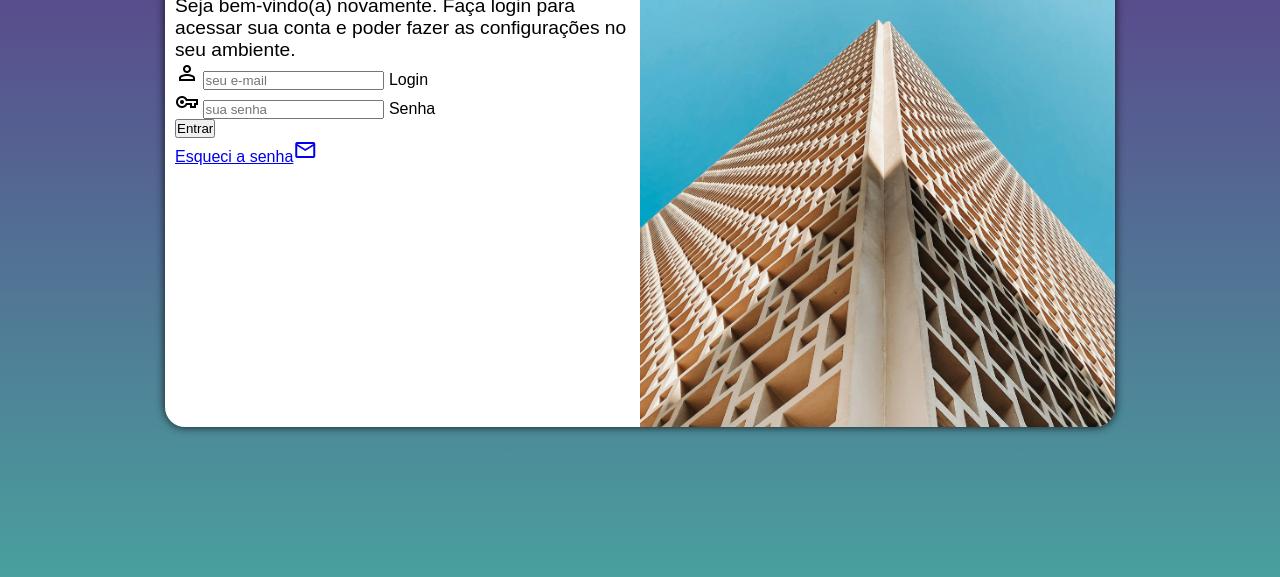
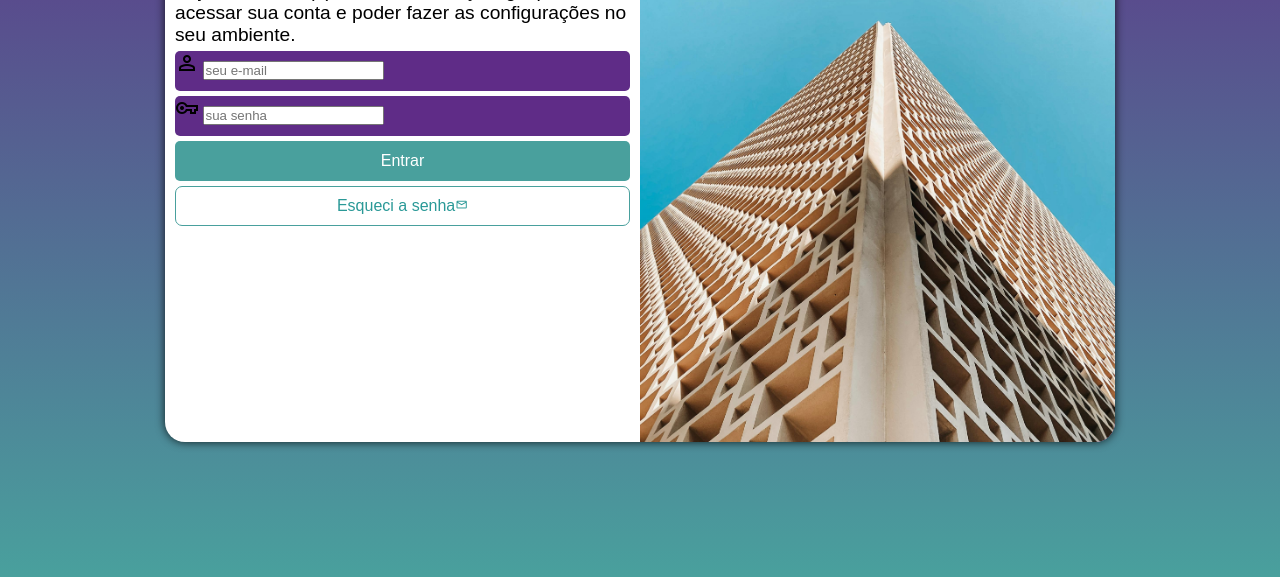
Before and after one commit to jorgepazcom1955/_login, a plain HTML site: page index.html in a window 1280 px wide. Shown: the part 223-800 px from the top of the page. Drawn offline with nearby package versions, Linux system fonts and the light colour scheme.

Commit message:
Atualizei formulario

```diff
--- a/estilos/style.css
+++ b/estilos/style.css
@@ -32,7 +32,7 @@ section#login {
   transform: translate(-50%, -50%);
   background-color: white;
   width: 250px;
-  height: 500px;
+  height: 530px;
   border-radius: 20px;
   overflow: hidden;
   box-shadow: 0px 0px 10px rgba(0, 0, 0, 0.801);
@@ -63,6 +63,55 @@ div#formulario > p {
   font-size: 1em;
 }
 
+form > div.campo {
+  background-color: #5f2c87;
+  display: block;
+  width: 100%;
+  height: 40px;
+  border-radius: 5px;
+  margin: 5px 0px;
+}
+
+div.campo > label {
+  display: none;
+}
+
 form > input[type=submit] {
   display: block;
+  font-size: 1em;
+  width: 100%;
+  height: 40px;
+  background-color: #49a09d;
+  color: white;
+  border: none;
+  border-radius: 5px;
+  cursor: pointer;
 }
+
+form input[type=submit]:hover {
+  background-color: #147772;
+}
+
+form > a.botao {
+  display: block;
+  text-align: center;
+  font-size: 1em;
+  width: 100%;
+  height: 40px;
+  margin-top: 5px;
+  padding-top: 10px;
+  background-color: white;
+  color: #2a9997;
+  border: 1px solid #49a09d;
+  border-radius: 7px;
+  text-decoration: none;
+}
+
+form > a.botao:hover {
+  background-color: #52dfda;
+}
+
+form > a.botao > i {
+  font-size: 0.8em;
+
+}
--- a/index.html
+++ b/index.html
@@ -18,12 +18,12 @@
                 <h1>Login</h1>
                 <p>Seja bem-vindo(a) novamente. Faça login para acessar sua conta e poder fazer as configurações no seu ambiente.</p>
                 <form action="login.php" method="post" autocomplete="on">
-                    <div id="campo">
+                    <div class="campo">
                         <i class="material-symbols-outlined">person</i>
                         <input type="email" name="login" id="ilogin" placeholder="seu e-mail" autocomplete="email" required maxlength="30">
                         <label for="ilogin">Login</label>
                     </div>
-                    <div id="campo">
+                    <div class="campo">
                         <i class="material-symbols-outlined">vpn_key</i>
                         <input type="password" name="senha" id="isenha" placeholder="sua senha" autocomplete="current-password" required minlength="8" maxlength="20">
                         <label for="isenha">Senha</label>
```
